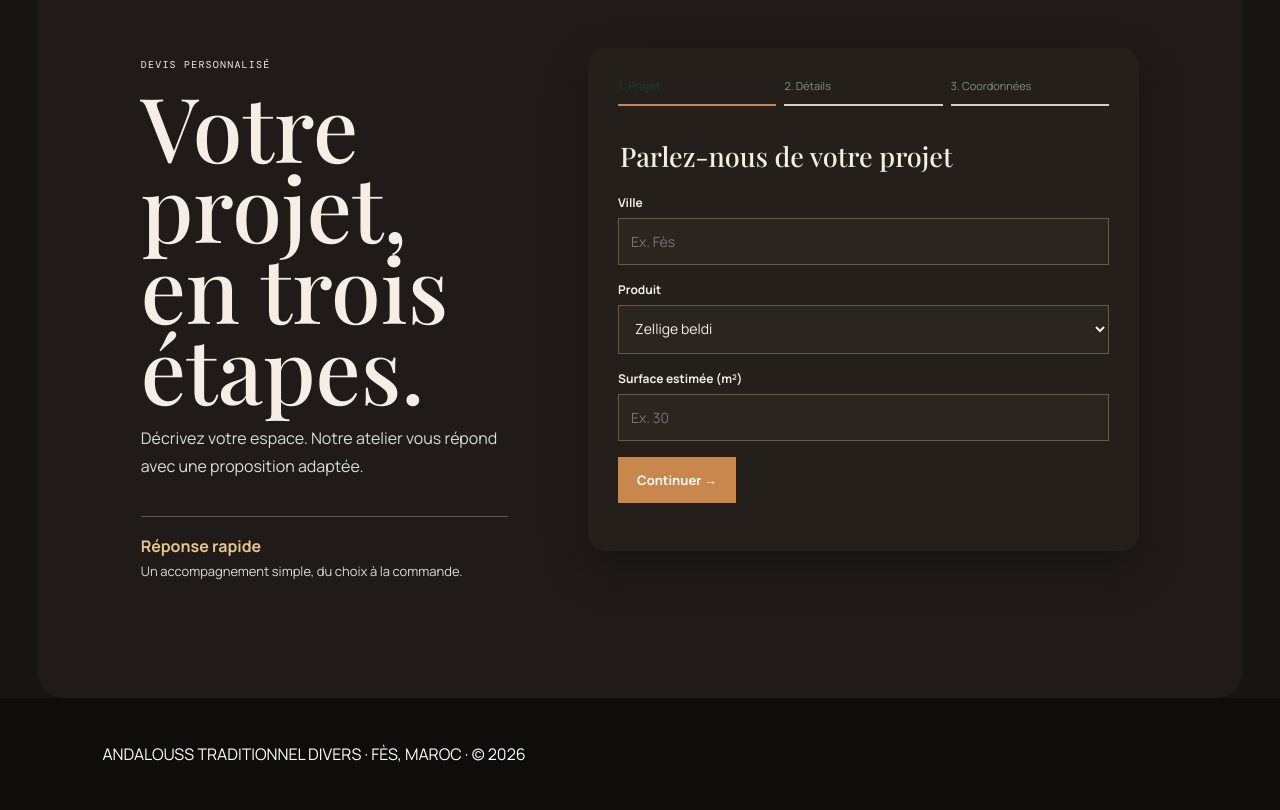
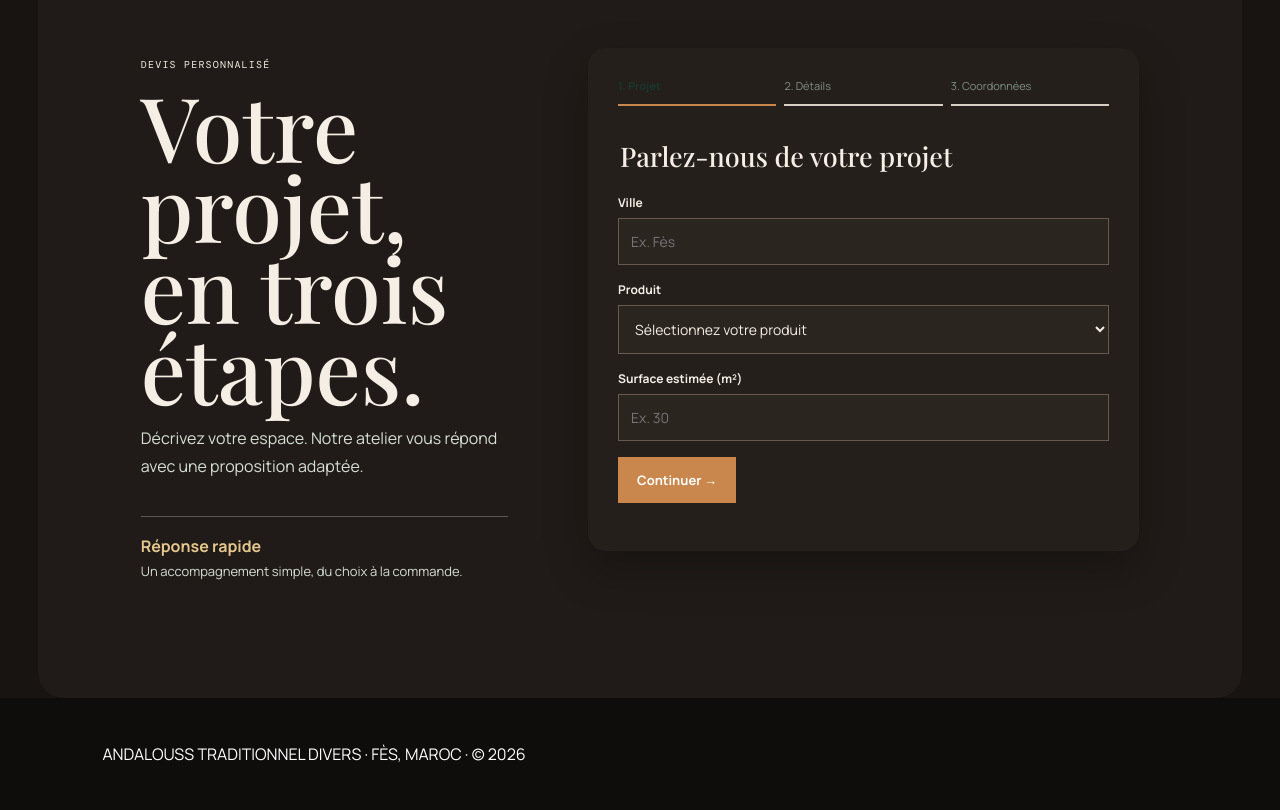
Before and after one commit to saibarisalmane3-coder/andalouss-traditionnel, a plain HTML site: page index.html in a window 1280 px wide. Shown: the part 4876-5686 px from the top of the page. Drawn offline with nearby package versions, Linux system fonts and the light colour scheme; a web font is replaced by a local one.

```diff
--- a/index.html
+++ b/index.html
@@ -29,3 +29,4 @@
 
 <script>(function(){var b='/images/collections/';function u(g,n){return b+encodeURIComponent(g)+'/img-'+String(n).padStart(2,'0')+'.jpeg'}var h=[u('صفائح',1),u('طاولات',1),u('piscine',1),u('قرمود',1),u('خصة',1),u('بجمات',1)],c=[u('الارض',1),u('بجمات',1),u('صفائح',1)],p=[u('طاولات',1),u('piscine',1),u('قرمود',1)];function s(q,x){document.querySelectorAll(q).forEach(function(i){i.src=x})}function r(){s('.cards .card:nth-child(1) img',c[0]);s('.cards .card:nth-child(2) img',c[1]);s('.cards .card:nth-child(3) img',c[2]);s('.craft img',u('خصة',1));s('.projects .project:nth-child(1) img',p[0]);s('.projects .project:nth-child(2) img',p[1]);s('.projects .project:nth-child(3) img',p[2]);var v=document.querySelector('.dtat-hero-visual');if(!v)return;var z=v.querySelectorAll('.atd-photo-stack .back');if(z[0])z[0].src=h[1];if(z[1])z[1].src=h[2];if(z[2])z[2].src=h[3];var f=v.querySelector('.atd-photo-front img');if(f)f.src=h[0];v.querySelectorAll('.atd-photo-grid img').forEach(function(i,n){if(h[n])i.src=h[n]})}r();setInterval(r,700)})();</script>
 <script>(function(){var s=document.querySelector('select[name="project_type"]');if(!s)return;var a=['Zellige beldi','Bejmat','Tadelakt','Projet sur mesure','Sols & dallages','Décors en plâtre','Colonnes & piliers','Fontaines','Salons','Panneaux & plaques','Tables','Toitures en tuile','Piscines'];s.innerHTML='<option value="">Sélectionnez votre produit</option>'+a.map(function(x){return '<option value="'+x+'">'+x+'</option>'}).join('')})();</script>
+<script>(function(){function fix(){var s=document.querySelector('select[name="project_type"]');if(!s)return;Array.from(s.options).forEach(function(o){o.textContent=o.value||'Sélectionnez votre produit'})}fix();setInterval(fix,300)})();</script>
```
